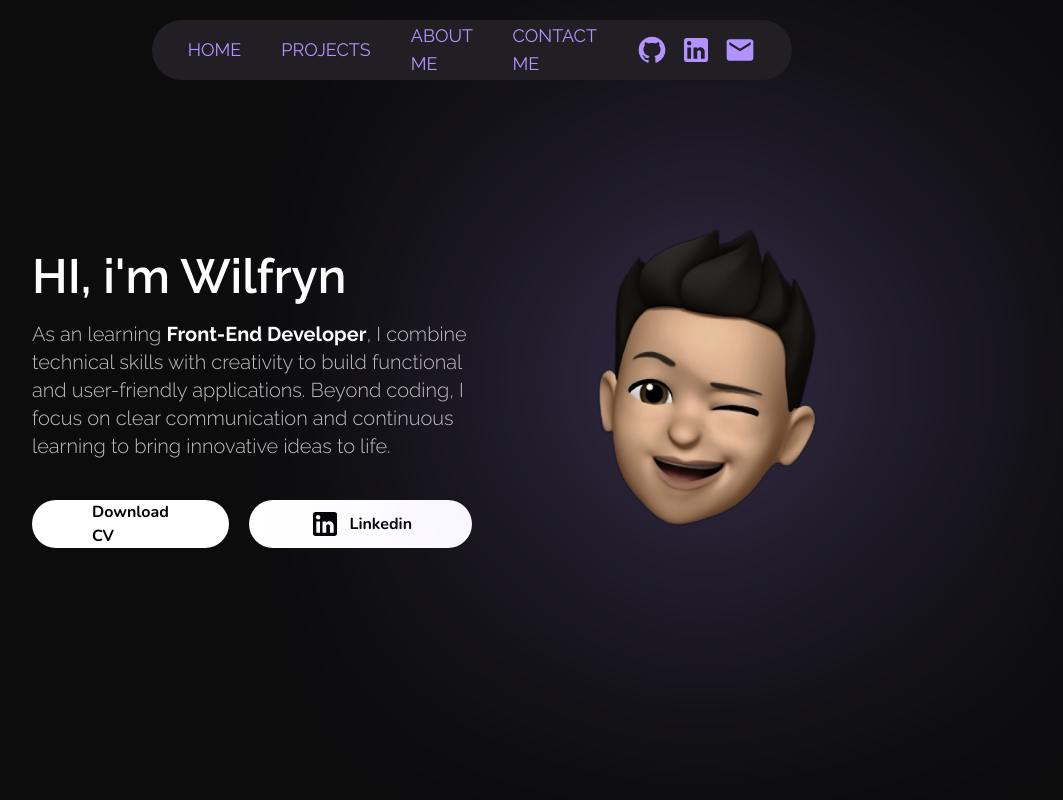
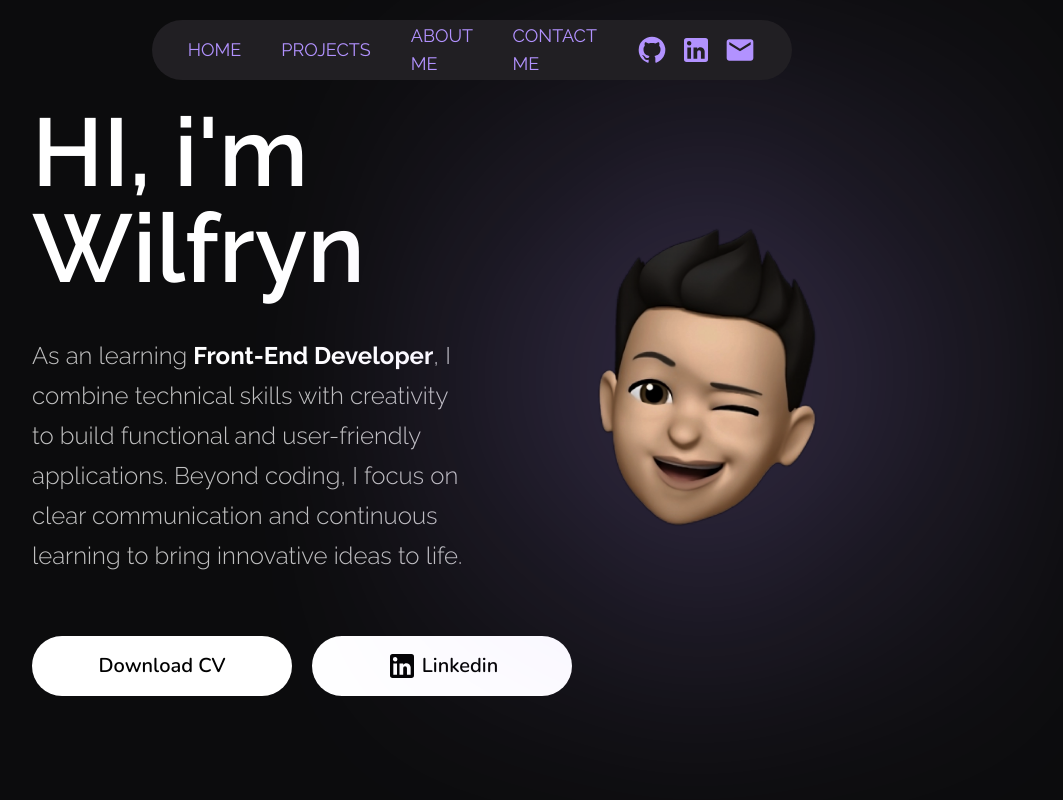
Before and after one commit to iamwilllll/portfolio, a React (Vite) app: page / in a window 1280 px wide. Shown: the top 800 px of the page, without its empty margins (168-1231 px from the left). Built offline with nearby package versions, Linux system fonts and the light colour scheme.

Commit message:
feat(header): Rework header layout and styles

```diff
--- a/src/layout/Header.tsx
+++ b/src/layout/Header.tsx
@@ -1,20 +1,23 @@
 import { LinkedinIcon } from '../components/icons/LinkedinIcon';
 
+import Container from '../components/Container';
 function Header() {
     return (
-        <section className="h-screen w-full flex flex-col lg:flex-row-reverse justify-center items-center p-10 lg:px-50">
+        <Container>
             <figure className="w-11/12 lg:w-1/2 flex items-center justify-center">
                 <img
                     src="./avatar.png"
                     alt="Avatar image"
-                    className="mx-auto drop-shadow-[0px_0px_150px] drop-shadow-primary-color md:w-50 lg:w-full max-w-100"
+                    className="mx-auto drop-shadow-[0px_0px_150px] drop-shadow-primary-color md:w-100 lg:w-full max-w-100"
                 />
             </figure>
 
-            <div className="flex flex-col items-center lg:items-start gap-10 lg:w-1/2">
+            <div className="flex flex-col items-center lg:items-start gap-15 lg:w-1/2">
                 <aside className="text-center">
-                    <h1 className="text-5xl font-semibold text-first-font-color lg:text-left">HI, i'm Wilfryn</h1>
-                    <p className="text-third-font-color text-xl mt-5 font-light lg:text-left">
+                    <h1 className="text-5xl font-semibold text-first-font-color lg:text-left lg:text-8xl mb-10">
+                        HI, i'm Wilfryn
+                    </h1>
+                    <p className="text-third-font-color text-xl mt-0 font-light lg:text-left lg:text-2xl lg:leading-10">
                         As an learning <span className="font-bold text-first-font-color">Front-End Developer</span>, I combine
                         technical skills with creativity to build functional and user-friendly applications. Beyond coding, I
                         focus on clear communication and continuous learning to bring innovative ideas to life.
@@ -25,7 +28,7 @@ function Header() {
                     <a
                         href="https://docs.google.com/document/d/1m6El1D5_eSy4y-9MZOJ49R9_RGsTCesycKU_e96cg2A/edit?usp=sharing"
                         target="_blank"
-                        className="flex h-12 items-center align-center gap-2 bg-white px-15 py-2 rounded-full font-bold text-black font-second-font hover:cursor-pointer hover:bg-primary-color hover:text-first-font-color hover:scale-110 transition"
+                        className="flex items-center justify-center gap-1 w-65 h-15 rounded-full bg-white font-second-font font-semibold text-xl text-black cursor-pointer hover:scale-110 hover:bg-primary-color hover:text-white transition"
                     >
                         Download CV
                     </a>
@@ -33,14 +36,14 @@ function Header() {
                     <a
                         href="https://www.linkedin.com/in/iamwilllll"
                         target="_blank"
-                        className="flex h-12 items-center align-center gap-2 bg-white px-15 py-2 rounded-full font-bold text-black font-second-font hover:cursor-pointer hover:bg-primary-color hover:text-first-font-color hover:scale-110 transition"
+                        className="flex items-center justify-center gap-1 w-65 h-15 rounded-full bg-white font-second-font font-semibold text-xl text-black cursor-pointer hover:scale-110 hover:bg-primary-color hover:text-white transition"
                     >
                         <LinkedinIcon />
                         Linkedin
                     </a>
                 </aside>
             </div>
-        </section>
+        </Container>
     );
 }
 
```
